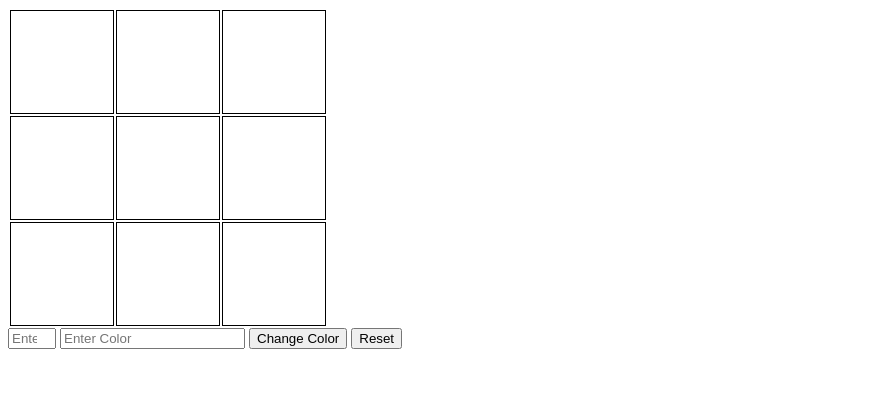
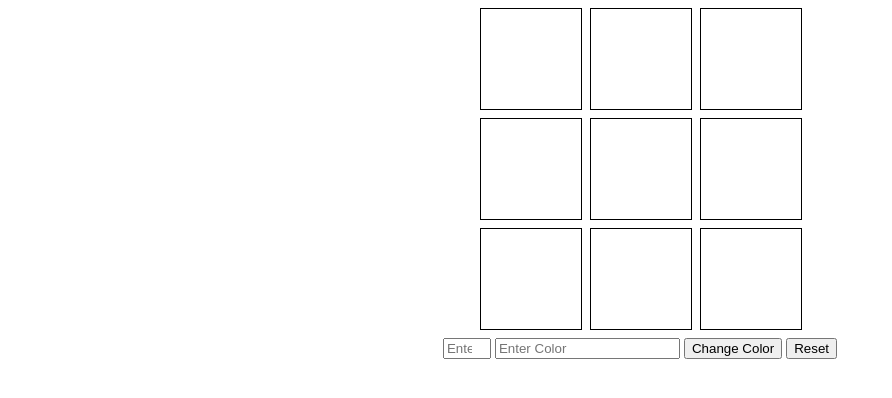
Before and after one commit to acciojob/Replit-Asian-Paints-adnandotdev, a website: page main.html in a window 1280 px wide. Shown: the whole page, without its empty margins (0-892 px from the left). Drawn offline with Linux system fonts and the light colour scheme.

Commit message:
created a submission

```diff
--- a/main.html
+++ b/main.html
@@ -8,28 +8,18 @@
 
 <body>
 	<!-- the entire body must be written by student -->
-	<div id="grid-container">
-		<table>
-			<tbody>
-				<tr>
-					<td class="grid-item" id="1"></td>
-			        <td class="grid-item" id="2"></td>
-			        <td class="grid-item" id="3"></td>
-				</tr>
-				<tr>
-					<td class="grid-item" id="4"></td>
-			        <td class="grid-item" id="5"></td>
-			        <td class="grid-item" id="6"></td>
-				</tr>
-				<tr>
-					<td class="grid-item" id="7"></td>
-			        <td class="grid-item" id="8"></td>
-			        <td class="grid-item" id="9"></td>
-				</tr>
-			</tbody>
-		</table>
+	 <div id="grid-container">
+        <div class="grid-item" id="1"></div>
+        <div class="grid-item" id="2"></div>
+        <div class="grid-item" id="3"></div>
+        <div class="grid-item" id="4"></div>
+        <div class="grid-item" id="5"></div>
+        <div class="grid-item" id="6"></div>
+        <div class="grid-item" id="7"></div>
+        <div class="grid-item" id="8"></div>
+        <div class="grid-item" id="9"></div>
     </div>
-	<div>
+	<div id='input-fields'>
 		<input type="number" id="block_id" placeholder="Enter Block ID" min="1" max="9">
 		<input type="text" id="colour_id" placeholder="Enter Color">
 		<button id="change_button">Change Color</button>
--- a/styles.css
+++ b/styles.css
@@ -1,6 +1,18 @@
 /*  your css code here. If applicable */
+
 .grid-item {
     width: 100px;
     height: 100px;
     border: 1px solid #000;
 }
+#grid-container {
+    display: grid;
+    grid-template-columns: repeat(3, 100px);
+    grid-template-rows: repeat(3, 100px);
+    gap: 10px;
+    justify-content: center;
+}
+#input-fields{
+	margin: 10px;
+	text-align: center;
+}
```
